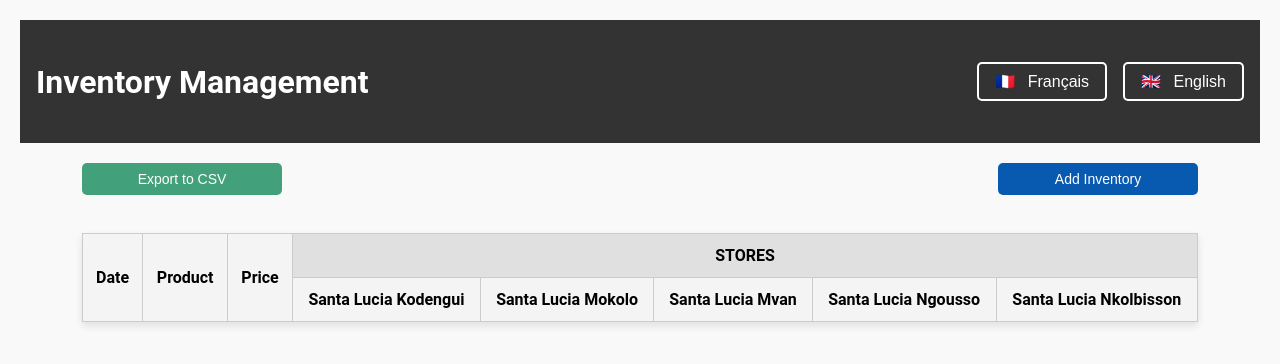
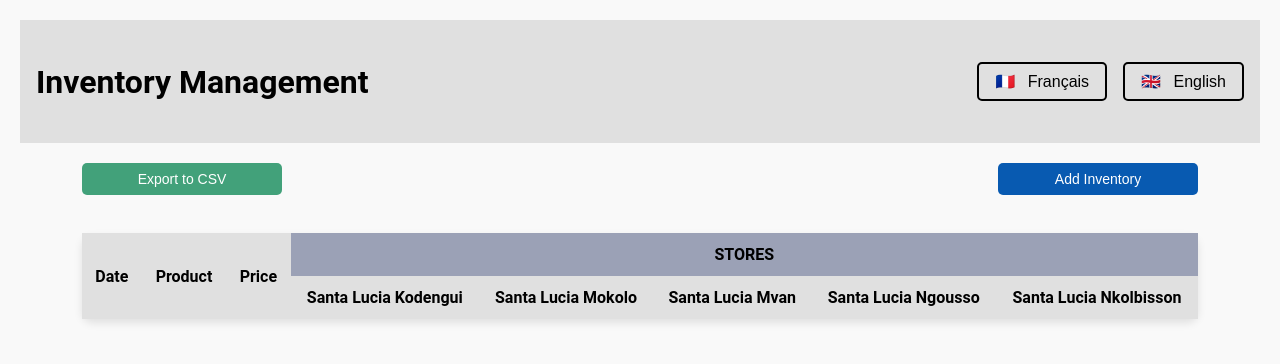
Before and after one commit to link-cat/evoSoftInventory, a React (Create React App) app: page / in a window 1280 px wide. Shown: the top 364 px of the page. Built offline with nearby package versions, Linux system fonts and the light colour scheme.

Commit message:
improve table style

```diff
--- a/src/styles.css
+++ b/src/styles.css
@@ -14,19 +14,20 @@ body {
 .inventory-table {
   width: 100%;
   border-collapse: collapse;
+  border-radius: 10px;
   margin-top: 50px;
   box-shadow: 0 4px 8px rgba(0, 0, 0, 0.1);
 }
 
-.inventory-table th,
 .inventory-table td {
   padding: 12px;
-  border: 1px solid #ddd;
+  border-top: 1px solid #ddd;
   text-align: center;
 }
 
 .inventory-table th {
-  background-color: #f4f4f4;
+  padding: 12px;
+  background-color: #e0e0e0;
   font-weight: bold;
 }
 
@@ -35,12 +36,9 @@ body {
   cursor: pointer;
 }
 
-.inventory-table th {
-  border: 1px solid #ccc;
-}
 
 .inventory-table .magasins-header {
-  background-color: #e0e0e0;
+  background-color: #9ba1b6;
   text-transform: uppercase;
 }
 
@@ -188,9 +186,9 @@ input[type="number"] {
   display: flex;
   justify-content: space-between;
   align-items: center;
-  background-color: #333;
+  background-color: #e0e0e0;
   padding: 1rem;
-  color: white;
+  color: black;
   margin-bottom: 20px;
 }
 
@@ -206,8 +204,8 @@ input[type="number"] {
 
 .lang-btn {
   background-color: transparent;
-  border: 2px solid white;
-  color: white;
+  border: 2px solid black;
+  color: black;
   padding: 0.5rem 1rem;
   font-size: 1rem;
   cursor: pointer;
@@ -216,8 +214,8 @@ input[type="number"] {
 }
 
 .lang-btn:hover {
-  background-color: white;
-  color: #333;
+  background-color: #333;
+  color: white;
 }
 
 .lang-btn span {
```
